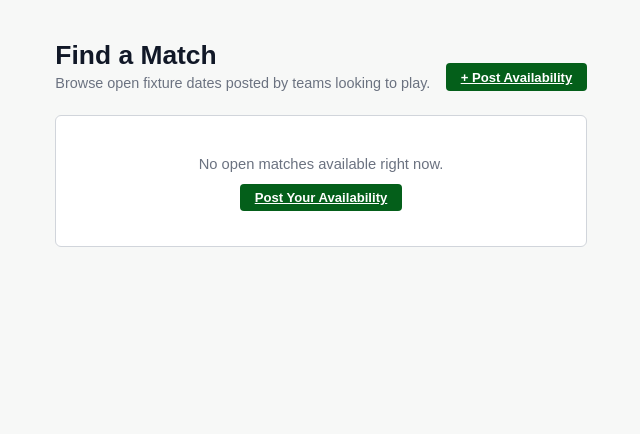
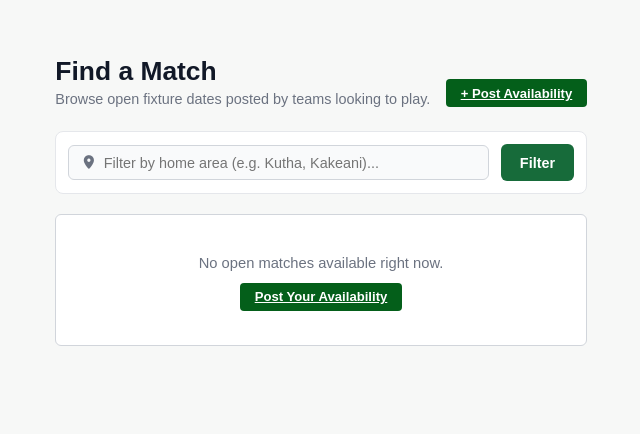
Before and after one commit to philipkasumbi/matchday, a Flask app: page /search in a window 1280 px wide. Shown: the part 64-498 px from the top of the page, without its empty margins (319-959 px from the left). Run offline with Flask 3, Linux system fonts and the light colour scheme; data that the repository does not hold is empty.

Commit message:
feat: update alert messages

```diff
--- a/app.py
+++ b/app.py
@@ -158,7 +158,8 @@ def register():
         # check if number exists
         existing_user = User.query.filter_by(phone=phone).first()
         if existing_user:
-            return "This phone number is already registered!"
+            flash("This phone number is already registered!","error")
+            return redirect(url_for('register'))
 
         hashed_password = generate_password_hash(password)
 
@@ -171,7 +172,8 @@ def register():
         db.session.add(new_user)
         db.session.commit()
 
-        return "Registration Successful!"
+        flash("Registration Successful!","success")
+        return redirect(url_for('login'))
 
     return render_template("register.html")
 
@@ -187,11 +189,13 @@ def login():
             password_match = check_password_hash(existing_user.password_hash, password)
             if password_match:
                 login_user(existing_user)
+                flash(f"Welcome back, {existing_user.name}!", "success")
                 return redirect(url_for("home"))
             else:
-                return "Incorrect Password"
+                flash("Incorrect password. Please try again.", "error")
+                return redirect(url_for("login"))
         else:
-            flash("User doesn't Exist")
+            flash("User doesn't Exist","error")
             return redirect(url_for("register"))
 
 
@@ -231,7 +235,8 @@ def register_team():
 
 
         if current_user.team:
-            return "The team is already Registered"
+            flash("The team is already Registered","error")
+            return redirect(url_for('register_team'))
 
         team = Team(
             name = team_name,
@@ -244,7 +249,7 @@ def register_team():
 
         db.session.add(team)
         db.session.commit()
-        flash("You have successfully registered your team")
+        flash("You have successfully registered your team","success")
         return  redirect(url_for("home"))
 
     return render_template("register_team.html")
@@ -268,9 +273,9 @@ def team_posts():
             db.session.add(post)
             db.session.commit()
 
-            flash("Post Created successfully")
-            return redirect(url_for("home"))
-        flash("Register a Team First")
+            flash("Post Created successfully","success")
+            return redirect(url_for("team_posts"))
+        flash("Register a Team First","error")
         return redirect(url_for("register_team"))
 
     return render_template("posts.html")
@@ -296,17 +301,21 @@ def request_match(post_id):
                    db.session.add(request)
                    db.session.commit()
 
-                   flash("Your match request has been sent successfully!")
-                   return redirect(url_for("home"))
+                   flash("Your match request has been sent successfully!","success")
+                   return redirect(url_for("search_posts"))
 
                else:
-                   return "Your team has already requested this match."
+                   flash("Your team has already requested this match.","error")
+                   return redirect(url_for('search_posts'))
            else:
-               return "You cannot request your own team's post."
+               flash("You cannot request your own team's post.","error")
+               return redirect(url_for('search_posts'))
        else:
-           return "You need to register a team before requesting a match."
+           flash("You need to register a team before requesting a match.","error")
+           return redirect(url_for('search_posts'))
    else:
-       return "Ooops the post is not open for requesting"
+       flash("Ooops the post is not open for requesting","error")
+       return redirect(url_for('search_posts'))
 
 # accept match requests
 @app.route("/inbox")
@@ -345,7 +354,7 @@ def inbox():
                 declined_requests.append(request)
 
         return render_template("inbox.html",pending_requests=pending_requests,accepted_requests=accepted_requests,declined_requests=declined_requests)
-    flash("You don't have a registered team")
+    flash("You don't have a registered team","error")
     return redirect(url_for("register_team"))
 
 
@@ -356,13 +365,16 @@ def accept_match(request_id):
     match_req = db.session.get(MatchRequest, request_id)
 
     if not match_req:
-        return "Match request not found"
+       flash("Match request not found")
+       return redirect(url_for("inbox"))
 
     if not current_user.team or match_req.post.team != current_user.team:
-        return "You are not authorized to accept this request"
+        flash("You are not authorized to accept this request")
+        return redirect(url_for("inbox"))
 
     if match_req.status != "PENDING" or match_req.post.status != "OPEN":
-        return "This request is no longer available"
+        flash("This request is no longer available")
+        return redirect(url_for("inbox"))
 
     match_req.status = "ACCEPTED"
 
@@ -383,7 +395,7 @@ def accept_match(request_id):
     match_req.post.status = "CLOSED"
     db.session.commit()
 
-    flash("Match request accepted successfully!")
+    flash("Match request accepted successfully!","success")
     return redirect(url_for("inbox"))
 
 
@@ -424,14 +436,16 @@ def my_requests():
 
         return render_template("my_requests.html", team_requests=all_team_requests)
 
-    return "You need to register a team first"
+    flash("You need to register a team first","error")
+    return redirect(url_for("register_team"))
 
 # history page
 @app.route("/history")
 @login_required
 def history():
     if not current_user.team:
-        return redirect(url_for("create_team"))
+        flash("Register a team First")
+        return redirect(url_for("register_team"))
 
     today = date.today()
 
@@ -457,25 +471,25 @@ def record_result(match_id):
     match = db.session.get(Match, match_id)
 
     if not match:
-        flash("Match not found.")
+        flash("Match not found.","error")
         return redirect(url_for("history"))
 
     if not current_user.team or current_user.team.id not in [match.home_team_id, match.away_team_id]:
-        flash("You are not authorized to record this result.")
+        flash("You are not authorized to record this result.","error")
         return redirect(url_for("history"))
 
     home_score = request.form.get("home_score", type=int)
     away_score = request.form.get("away_score", type=int)
 
     if home_score is None or away_score is None or home_score < 0 or away_score < 0:
-        flash("Please enter valid scores (0 or higher).")
+        flash("Please enter valid scores (0 or higher).","error")
         return redirect(url_for("history"))
 
     match.home_score = home_score
     match.away_score = away_score
     db.session.commit()
 
-    flash("Match result saved!")
+    flash("Match result saved!","success")
     return redirect(url_for("history"))
 
 @app.route("/cancel_match/<int:request_id>", methods=["POST"])
@@ -483,14 +497,14 @@ def record_result(match_id):
 def cancel_match(request_id):
     match_request = db.session.get(MatchRequest, request_id)
     if not match_request:
-        flash("Match request not found.")
+        flash("Match request not found.","error")
         return redirect(url_for("home"))
 
     post = match_request.post
     user_team_id = current_user.team.id
 
     if post.team_id != user_team_id and match_request.requesting_team_id != user_team_id:
-        flash("You are not authorized to cancel this match.")
+        flash("You are not authorized to cancel this match.","error")
         return redirect(url_for("home"))
 
     match_record = Match.query.filter_by(request_id=match_request.id).first()
@@ -502,7 +516,7 @@ def cancel_match(request_id):
     post.status = "OPEN" if post.date > datetime.now() else "CANCELLED"
 
     db.session.commit()
-    flash("Confirmed match has been cancelled.")
+    flash("Confirmed match has been cancelled.","error")
     return redirect(url_for("home"))
 
 @app.context_processor
@@ -563,7 +577,7 @@ def edit_profile():
     name = request.form.get("name", "").strip()
 
     if not name:
-        flash("Name cannot be empty.")
+        flash("Name cannot be empty.","error")
         return redirect(url_for("profile"))
 
     current_user.name = name
@@ -574,7 +588,7 @@ def edit_profile():
         match_format = request.form.get("format", "").strip()
 
         if not team_name or not home_area or not match_format:
-            flash("All team fields are required.")
+            flash("All team fields are required.","error")
             return redirect(url_for("profile"))
 
         current_user.team.name = team_name
@@ -582,7 +596,7 @@ def edit_profile():
         current_user.team.format = match_format
 
     db.session.commit()
-    flash("Profile updated successfully.")
+    flash("Profile updated successfully.","success")
     return redirect(url_for("profile"))
 
 # delete account
@@ -615,7 +629,7 @@ def delete_account():
     db.session.delete(user)
     db.session.commit()
 
-    flash("Your account and team data have been permanently deleted.")
+    flash("Your account and team data have been permanently deleted.","success")
     return redirect(url_for("register"))
 
 
@@ -624,7 +638,7 @@ def delete_account():
 @login_required
 def logout():
     logout_user()
-    # flash("You have been logged out.")
+    flash("You have been logged out.","success")
     return redirect(url_for("login"))
 
 with app.app_context():
--- a/static/style.css
+++ b/static/style.css
@@ -111,40 +111,56 @@ nav ul li a:hover{
 
 /*flash messages*/
 .flash-wrapper {
-    max-width: 900px;
+    width: fit-content;
+    max-width: calc(100% - 2rem);
     margin: 1rem auto 0;
-    padding: 0 1rem;
+    display: flex;
+    flex-direction: column;
+    align-items: center;
+    gap: 0.5rem;
 }
 
 .simple-alert {
-    background-color: #ecfdf5;
-    color: #045f1a;
-    border: 1px solid #a7f3d0;
-    border-radius: 4px;
-    padding: 0.75rem 1rem;
-    font-size: 0.88rem;
+    display: inline-flex;
+    align-items: center;
+    gap: 0.75rem;
+    padding: 0.6rem 1rem;
+    border-radius: 6px;
+    font-size: 0.9rem;
     font-weight: 500;
-    margin-bottom: 0.75rem;
+    border: 1px solid #d1d5db;
+    background-color: #ffffff;
+    color: #111827;
+    transition: opacity 0.3s ease;
 }
 
-/*messages*/
-.simple-alert {
+.simple-alert.alert-success,
+.simple-alert.alert-message {
     background-color: #ecfdf5;
+    border-color: #045f1a;
     color: #045f1a;
-    border: 1px solid #a7f3d0;
-    border-radius: 4px;
-    padding: 0.75rem 1rem;
-    font-size: 0.88rem;
-    font-weight: 500;
-    margin-bottom: 1rem;
 }
 
-.simple-alert-error {
+.simple-alert.alert-error {
     background-color: #fef2f2;
-    color: #991b1b;
-    border: 1px solid #fecaca;
+    border-color: #dc2626;
+    color: #b91c1c;
 }
 
+.alert-close {
+    background: none;
+    border: none;
+    font-size: 1.15rem;
+    line-height: 1;
+    cursor: pointer;
+    color: inherit;
+    opacity: 0.75;
+    padding: 0;
+}
+
+.alert-close:hover {
+    opacity: 1;
+}
 
 /* Auth Navigation */
 .auth-wordmark {
@@ -1083,6 +1099,71 @@ nav ul li a:hover{
     border-color: #fecaca;
 }
 
+/* Search Filter Bar */
+.search-filter-bar {
+    display: flex;
+    flex-wrap: wrap;
+    align-items: center;
+    gap: 0.75rem;
+    background-color: #ffffff;
+    border: 1px solid #e5e7eb;
+    border-radius: 8px;
+    padding: 0.75rem;
+    margin-bottom: 1.25rem;
+}
+
+.filter-field {
+    position: relative;
+    display: flex;
+    align-items: center;
+}
+
+.filter-location {
+    flex: 1 1 240px;
+}
+
+.filter-icon {
+    position: absolute;
+    left: 0.75rem;
+    color: #6b7280;
+    font-size: 0.85rem;
+    pointer-events: none;
+}
+
+.filter-location input {
+    width: 100%;
+    padding: 0.55rem 0.75rem 0.55rem 2.15rem;
+    border: 1px solid #d1d5db;
+    border-radius: 6px;
+    font-size: 0.9rem;
+    color: #111827;
+    background-color: #f9fafb;
+}
+
+.filter-location input:focus {
+    outline: none;
+    border-color: #045f1a;
+    background-color: #ffffff;
+}
+
+.filter-actions {
+    display: flex;
+    align-items: center;
+    gap: 0.5rem;
+}
+
+@media (max-width: 600px) {
+    .filter-location,
+    .filter-actions {
+        flex: 1 1 100%;
+    }
+
+    .filter-actions .btn {
+        flex: 1;
+        text-align: center;
+    }
+}
+
 
 
 
--- /dev/null
+++ b/templates/alerts.html
@@ -0,0 +1,30 @@
+<!DOCTYPE html>
+<html lang="en">
+<head>
+    <meta charset="UTF-8">
+    <title>Alerts</title>
+</head>
+<body>
+<div class="flash-wrapper">
+  {% with messages = get_flashed_messages(with_categories=true) %}
+    {% if messages %}
+      {% for category, message in messages %}
+        <div class="simple-alert alert-{{ category }}">
+          <span>{{ message }}</span>
+          <button type="button" class="alert-close" onclick="this.parentElement.remove()" aria-label="Dismiss">&times;</button>
+        </div>
+      {% endfor %}
+    {% endif %}
+  {% endwith %}
+</div>
+
+<script>
+  setTimeout(() => {
+    document.querySelectorAll('.simple-alert').forEach(alert => {
+      alert.style.opacity = '0';
+      setTimeout(() => alert.remove(), 300);
+    });
+  }, 4000);
+</script>
+</body>
+</html>
--- a/templates/history.html
+++ b/templates/history.html
@@ -30,9 +30,9 @@
 </li>
     </ul>
   </div>
-
 </nav>
 
+{% include "alerts.html" %}
 
 
   <main class="dashboard-container">
--- a/templates/inbox.html
+++ b/templates/inbox.html
@@ -29,13 +29,11 @@
     <i class="fa-solid fa-user"></i>
   </a>
 </li>
-
     </ul>
   </div>
-
 </nav>
 
-
+ {% include "alerts.html" %}
 <main class="inbox-board-wrapper">
   <div class="inbox-header">
     <h2>Match Inbox</h2>
--- a/templates/my_requests.html
+++ b/templates/my_requests.html
@@ -31,8 +31,10 @@
 </li>
     </ul>
   </div>
+</nav>
 
-</nav>
+{% include "alerts.html" %}
+
 <main class="requests-container">
   <div class="requests-header">
     <div>
--- a/templates/posts.html
+++ b/templates/posts.html
@@ -8,6 +8,7 @@
    <link rel="stylesheet" href="https://cdnjs.cloudflare.com/ajax/libs/font-awesome/7.3.1/css/all.min.css" integrity="sha512-..." crossorigin="anonymous" referrerpolicy="no-referrer" />
 </head>
 <body>
+
 <nav>
   <div class="nav-brand">
     <i class="fa-regular fa-futbol"></i>
@@ -30,8 +31,9 @@
 </li>
     </ul>
   </div>
+</nav>
 
-</nav>
+{% include "alerts.html" %}
 
   <main class="simple-auth-container">
     <div class="simple-auth-header">
--- a/templates/profile.html
+++ b/templates/profile.html
@@ -32,8 +32,10 @@
 </li>
     </ul>
   </div>
+</nav>
 
-</nav>
+{% include "alerts.html" %}
+
 <main class="dashboard-container">
   <!-- Header Card -->
   <div class="profile-card">
--- a/templates/register.html
+++ b/templates/register.html
@@ -7,6 +7,9 @@
     <link rel="stylesheet" href="{{ url_for('static', filename='style.css') }}">
 </head>
 <body>
+
+
+{% include "_alerts.html" %}
 
   <main class="simple-auth-container">
     <div class="simple-auth-header">
--- a/templates/register_team.html
+++ b/templates/register_team.html
@@ -7,6 +7,8 @@
     <link rel="stylesheet" href="{{ url_for('static', filename='style.css') }}">
 </head>
 <body>
+
+{% include "alerts.html" %}
 
   <main class="simple-auth-container">
     <div class="simple-auth-header">
--- a/templates/search.html
+++ b/templates/search.html
@@ -33,6 +33,7 @@
   </div>
 </nav>
 
+{% include "alerts.html" %}
 
 <main class="requests-container">
   <div class="requests-header">
@@ -42,6 +43,26 @@
     </div>
     <a href="{{ url_for('team_posts') }}" class="btn-inbox-accept">+ Post Availability</a>
   </div>
+
+ <form method="GET" action="{{ url_for('search_posts') }}" class="search-filter-bar">
+  <div class="filter-field filter-location">
+    <i class="fa-solid fa-location-dot filter-icon"></i>
+    <input
+      type="text"
+      name="area"
+      value="{{ request.args.get('area', '') }}"
+      placeholder="Filter by home area (e.g. Kutha, Kakeani)..."
+      aria-label="Filter by home area"
+    >
+  </div>
+
+  <div class="filter-actions">
+    <button type="submit" class="btn btn-primary">Filter</button>
+    {% if request.args.get('area') %}
+      <a href="{{ url_for('search_posts') }}" class="btn btn-outline">Reset</a>
+    {% endif %}
+  </div>
+</form>
 
   {% if posts %}
     <div class="requests-panel">
```
Also changed, not shown: templates/home.html (+2 -12 lines), templates/login.html (+12 -1 lines).
